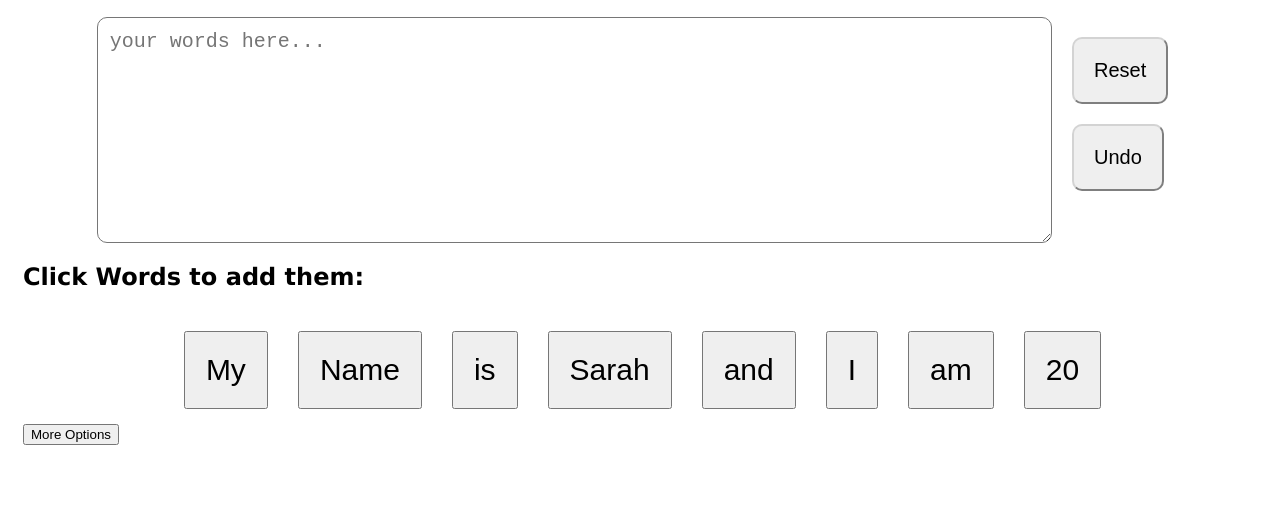
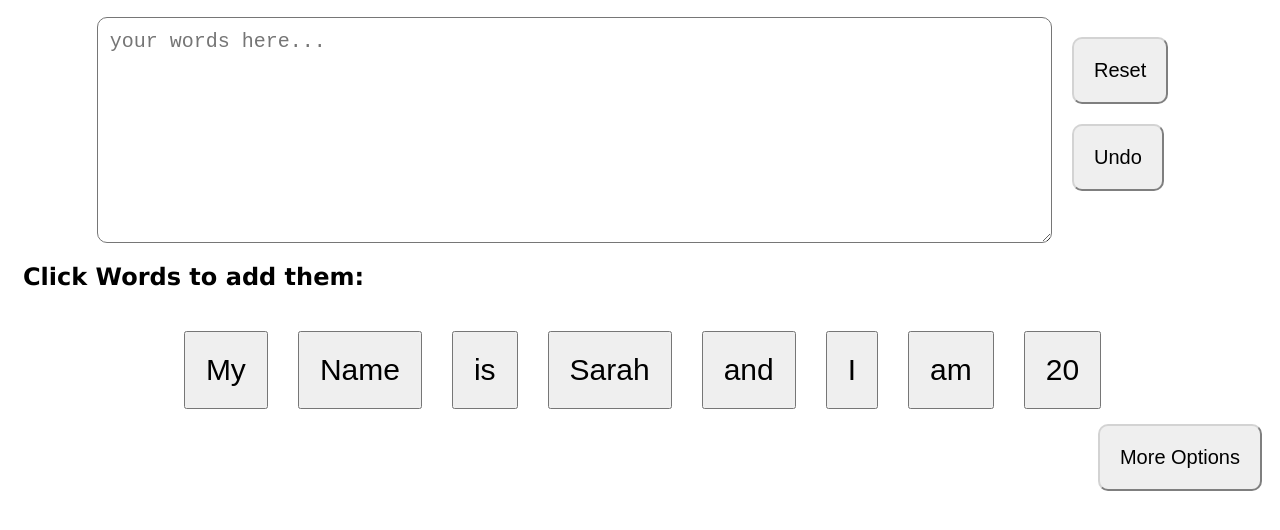
Before and after one commit to sarahcantrill/TTSSystem, a plain HTML site: page index.html in a window 1280 px wide. Shown: the part 130-660 px from the top of the page. Drawn offline with Linux system fonts and the light colour scheme.

Commit message:
more options button styling

```diff
--- a/styles.css
+++ b/styles.css
@@ -44,3 +44,15 @@ body {
     border-radius: 10px;
     border-color: lightgray;
 }
+
+.more-options-btn {
+    display: flex;
+    align-items: flex-start;
+    justify-content: center;
+    margin-left: auto;
+    gap: 20px;
+    padding: 20px;
+    font-size: 20px;
+    border-radius: 10px;
+    border-color: lightgray;
+}
```
